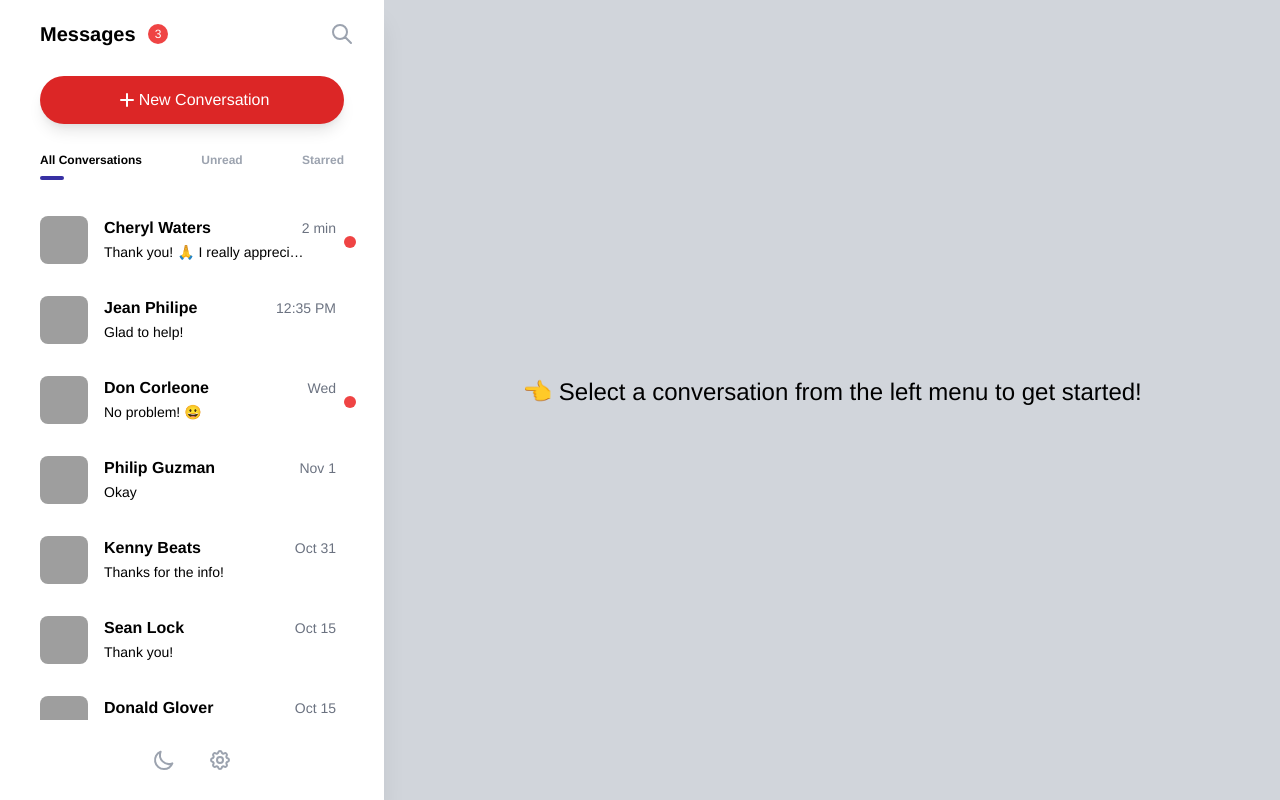
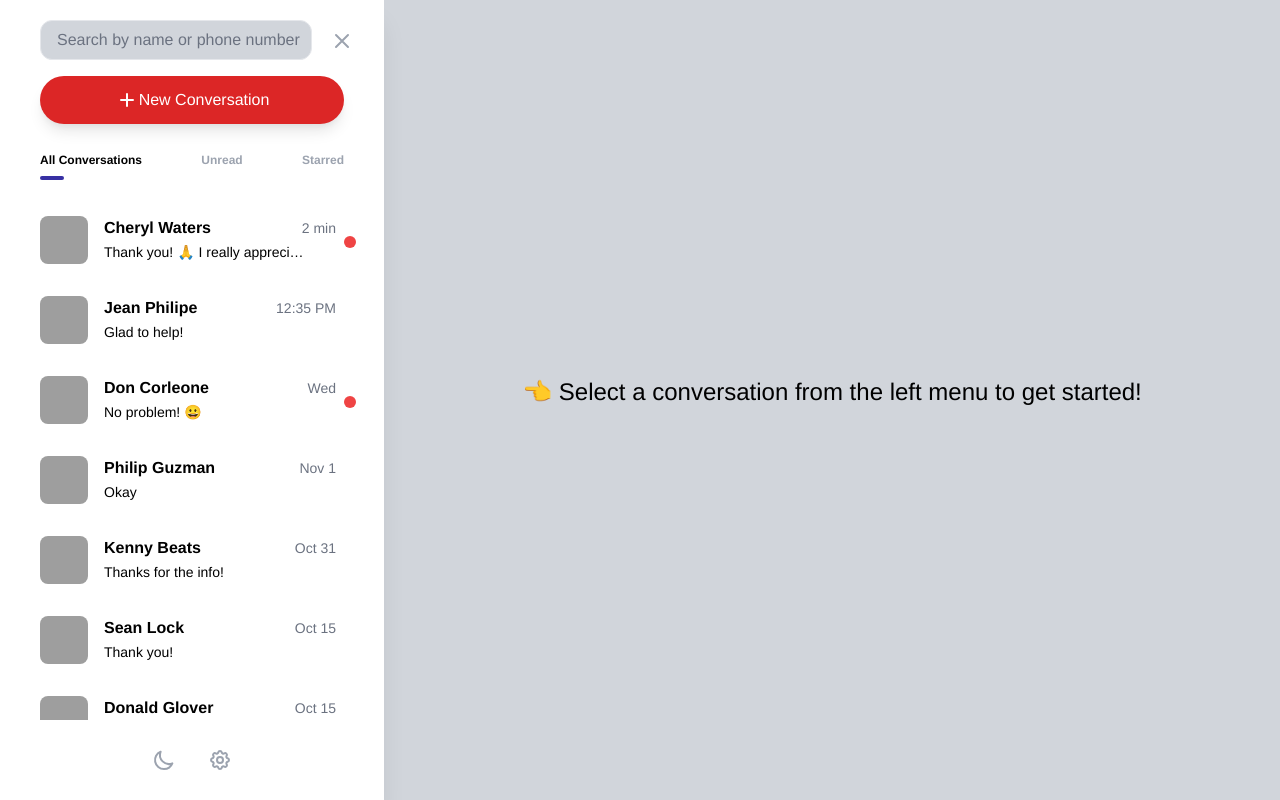
Before and after one commit to chukwumaokere/sms-messaging-web-client, a Vue app: page / in a window 1280 px wide. Both pictures are taken after a click on the button 342 px from the left and 34 px from the top of the page. Built offline with nearby package versions, Linux system fonts and the light colour scheme; grey boxes are pictures that could not be loaded.

Commit message:
fixing search and adding UI elements for searching

```diff
--- a/src/components/ChatWindow.vue
+++ b/src/components/ChatWindow.vue
@@ -29,7 +29,7 @@
           <div class="relative w-full">
                 <input
                   type="text"
-                  class="flex pr-36 placeholder-gray-400 dark:placeholder-gray-200 dark:bg-gray-700 dark:border-transparent dark:focus:border-gray-800 dark:text-white w-full border rounded-xl focus:outline-none focus:border-indigo-300 pl-4 h-10 transition ease-in duration-200 focus:outline-none focus:shadow-outline focus:shadow-lg active:shaodw-lg"
+                  class="flex pr-36 placeholder-gray-400 dark:placeholder-gray-200 dark:bg-gray-700 dark:border-transparent dark:focus:border-gray-800 dark:text-white w-full border rounded-xl focus:outline-none focus:border-indigo-300 pl-4 h-10 transition ease-in duration-200 focus:outline-none focus:shadow-outline focus:shadow-lg active:shadow-lg"
                   placeholder="Write something..."
                   id="message-body"
                   @keyup.enter="sendMessage(phoneNumber)"
--- a/src/components/ConvoTile.vue
+++ b/src/components/ConvoTile.vue
@@ -1,8 +1,6 @@
 <template>
 <a :href="href" @click="changeChat(conversation.conversationid, conversation.contact_name, conversation.phone_number)" >
-
   <article class="p-4 px-10 flex space-x-4 transition ease-in hover:bg-gray-100 dark:hover:bg-gray-500" :class="{'bg-gray-200 dark:bg-gray-800': isActive }" style="width: inherit;">
-
         <img :src="conversation.picture" class="flex-none w-12 h-12 rounded-lg object-cover" width="144" height="144" >
         <div class="min-w-0 relative flex-auto sm:pr-10 lg:pr-0 xl:pr-10">
             <h2 class="text-md font-semibold text-black dark:text-white mb-0.5">
--- a/src/components/Sidebar.vue
+++ b/src/components/Sidebar.vue
@@ -1,16 +1,25 @@
 <template>
   <div class="sidebar pb-20 flex flex-col max-h-full h-full w-96 bg-white text-black dark:bg-gray-700 dark:text-white shadow-xl">
-    <div class="messages-bar flex pb-5 px-10">
-        <div class="flex flex-row items-center"><p class="text-xl font-semibold">Messages</p> &nbsp; <div class="flex items-center justify-center ml-2 text-xs h-5 w-5 text-white bg-red-500 rounded-full font-medium">{{unreadCount}}</div></div>
+    <div class="messages-bar flex pb-2 px-10">
+        <div :class="{'hidden': searchOpen}" class="flex flex-row items-center pb-3"><p class="text-xl font-semibold">Messages</p> &nbsp; <div class="flex items-center justify-center ml-2 text-xs h-5 w-5 text-white bg-red-500 rounded-full font-medium">{{unreadCount}}</div></div>
+        <input
+                  type="text"
+                  :class="{'hidden': !searchOpen}"
+                  class="flex w-full mr-8 placeholder-gray-500 dark:placeholder-gray-400 bg-gray-300 dark:bg-gray-600 dark:border-transparent dark:focus:border-gray-800 dark:text-white border rounded-xl focus:outline-none focus:border-indigo-300 pl-4 h-10 transition ease-in duration-200 focus:outline-none focus:shadow-outline focus:shadow-lg active:shadow-lg"
+                  placeholder="Search by name or phone number"
+                  id="search-box"
+                  v-model="searchValue"
+                  @keyup="updateSearchValue"
+                />
         <div class="w-6 float-right absolute right-8 ">
-            <button class="p-0 w-7 h-7 bg-transparent ripple rounded-lg object-cover mouse transition ease-in duration-200 focus:outline-none text-gray-400 hover:text-gray-700 dark:hover:text-white">
-                <!-- three dots icon
-                <svg class="w-6 h-6 inline-block" xmlns="http://www.w3.org/2000/svg" fill="none" viewBox="0 0 24 24" stroke="currentColor">
-                    <path stroke-linecap="round" stroke-linejoin="round" stroke-width="2" d="M12 5v.01M12 12v.01M12 19v.01M12 6a1 1 0 110-2 1 1 0 010 2zm0 7a1 1 0 110-2 1 1 0 010 2zm0 7a1 1 0 110-2 1 1 0 010 2z" />
-                </svg>
-                -->
+            <button v-if="!searchOpen" @click="openSearch" class="p-0 w-7 h-7 bg-transparent ripple rounded-lg object-cover mouse transition ease-in duration-200 focus:outline-none text-gray-400 hover:text-gray-700 dark:hover:text-white">
                 <svg class="w-6 h-6 inline-block" xmlns="http://www.w3.org/2000/svg" fill="none" viewBox="0 0 24 24" stroke="currentColor">
                     <path stroke-linecap="round" stroke-linejoin="round" stroke-width="2" d="M21 21l-6-6m2-5a7 7 0 11-14 0 7 7 0 0114 0z" />
+                </svg>
+            </button>
+            <button v-if="searchOpen" @click="openSearch" class="p-0 pt-2 w-7 h-7 bg-transparent ripple rounded-lg object-cover mouse transition ease-in duration-200 focus:outline-none text-gray-400 hover:text-gray-700 dark:hover:text-white">
+                <svg class="w-6 h-6 inline-block" xmlns="http://www.w3.org/2000/svg" fill="none" viewBox="0 0 24 24" stroke="currentColor">
+                    <path stroke-linecap="round" stroke-linejoin="round" stroke-width="2" d="M6 18L18 6M6 6l12 12" />
                 </svg>
             </button>
         </div>
@@ -114,9 +123,13 @@ export default {
     },
     setup(){
         let currentView = ref("All");
+        let searchValue = '';
+        let searchOpen = ref(false);
 
         return{
             currentView,
+            searchValue,
+            searchOpen,
         }
     },
     methods:{
@@ -154,6 +167,19 @@ export default {
                     swal('Error', `Something went wrong!\n${err}`, 'error')
                 })
             })
+        },
+        openSearch(){
+            //console.log('toggling search');
+            this.searchOpen = !this.searchOpen;
+            if(!this.searchOpen){
+                //console.log('search is closing')
+                this.searchValue = '';
+                this.$emit('filter-list', this.searchValue);
+            }
+        },
+        updateSearchValue(){
+            console.log('Searching for:', this.searchValue.toLowerCase());
+            this.$emit('filter-list', this.searchValue.toLowerCase());
         }
     }
 }
--- a/src/views/Home.vue
+++ b/src/views/Home.vue
@@ -3,7 +3,7 @@
     <Container class="h-full">
         <ChatWindow :currentConvo="currentConvo" :contactName="contact_name" :phoneNumber="phone_number" />
     </Container>
-    <Sidebar class="pt-5" :unreadCount="unreadcount" :conversations="conversations" @change-window="changeWindow" @change-conversation-type="changeConversations" @toggle-dark-mode="toggleDarkMode">
+    <Sidebar class="pt-5" :unreadCount="unreadcount" :conversations="conversations" @change-window="changeWindow" @change-conversation-type="changeConversations" @toggle-dark-mode="toggleDarkMode" @filter-list="filterList">
     </Sidebar>
   </div>
 </template>
@@ -234,7 +234,7 @@ export default {
       changeConversations(type){
           console.log('changing list of conversations to', type);
           if (type == 'All'){
-              console.log('init', this.initConversations);
+              //console.log('init', this.initConversations);
               this.conversations = this.initConversations;
           }
           if (type == "Unread"){
@@ -276,6 +276,21 @@ export default {
               localStorage.setItem('theme', 'dark');
               document.querySelector('html').classList.add('dark')
           }
+      },
+      filterList(searchValue){
+          if (!searchValue || searchValue == ''){
+              this.conversations = this.initConversations;
+          }else{
+              //console.log('initconvos:', this.initConversations)
+
+              this.conversations = [];
+              this.initConversations.forEach(conversation => {
+                  if (conversation.contact_name.toLowerCase().includes(searchValue) || conversation.phone_number.includes(searchValue) || conversation.last_message.toLowerCase().includes(searchValue) ){
+                      this.conversations.push(conversation);
+                  }
+              })
+              //console.log('conversations after search:', this.conversations);
+          }
       }
   }
 }
```
Lines whose indentation alone changed are shown as unchanged.
